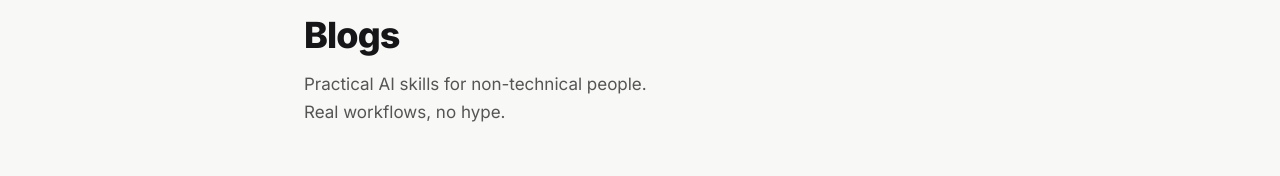
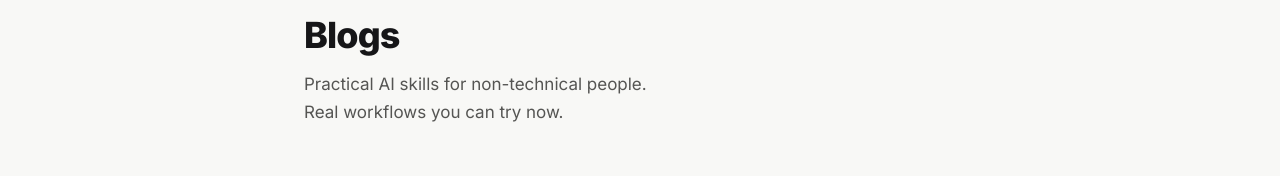
Before and after one commit to coolcalvin457-tech/agent-timesaver-nextjs, a Next.js app: page /blog in a window 1280 px wide. Shown: the part 125-301 px from the top of the page. Built offline with nearby package versions, Linux system fonts and the light colour scheme.

Commit message:
Update Blogs subtitle

```diff
--- a/app/blog/page.tsx
+++ b/app/blog/page.tsx
@@ -56,7 +56,7 @@ export default function BlogPage() {
               }}
             >
               Practical AI skills for non-technical people.<br />
-              Real workflows, no hype.
+              Real workflows you can try now.
             </p>
           </div>
 
```
